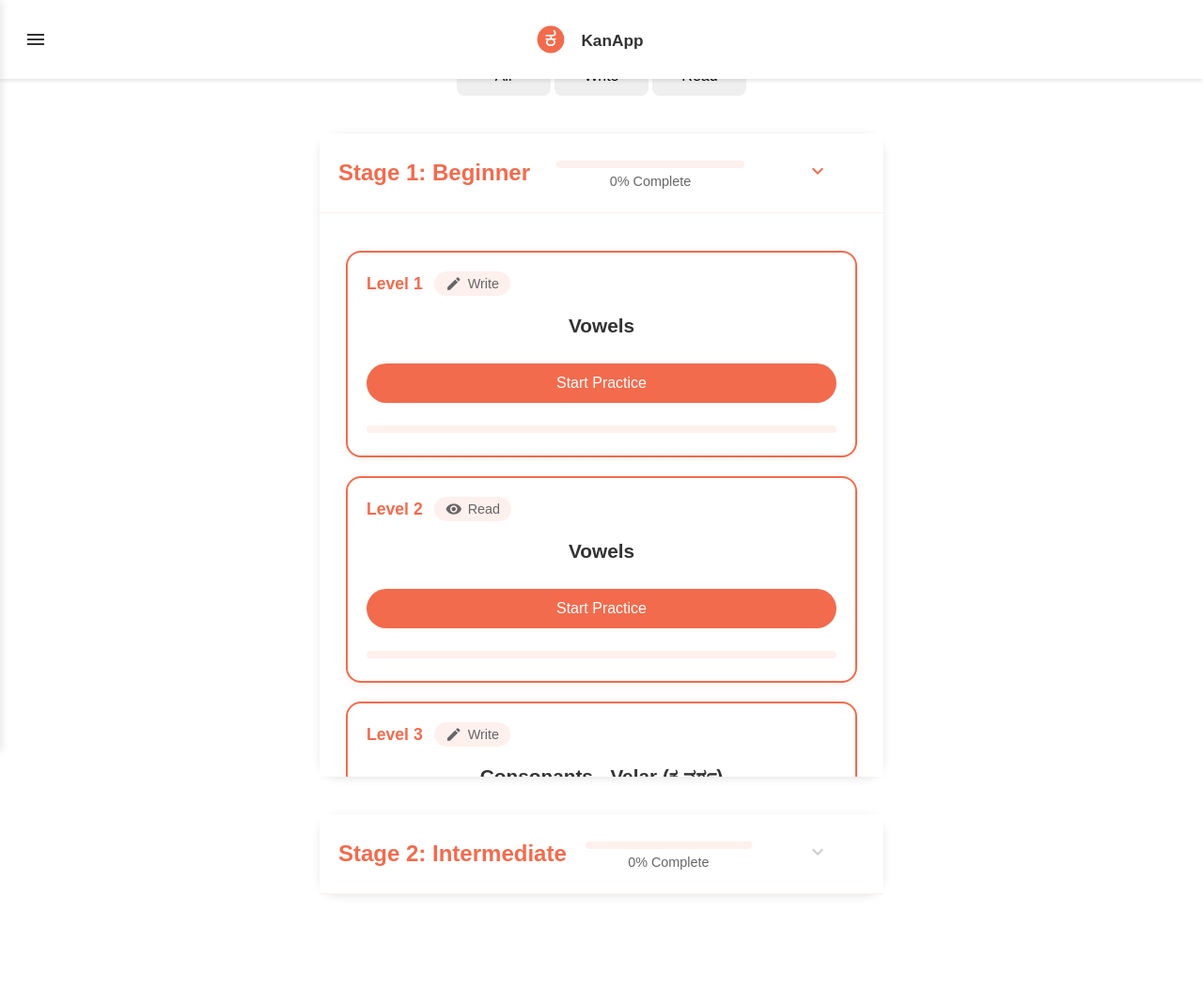
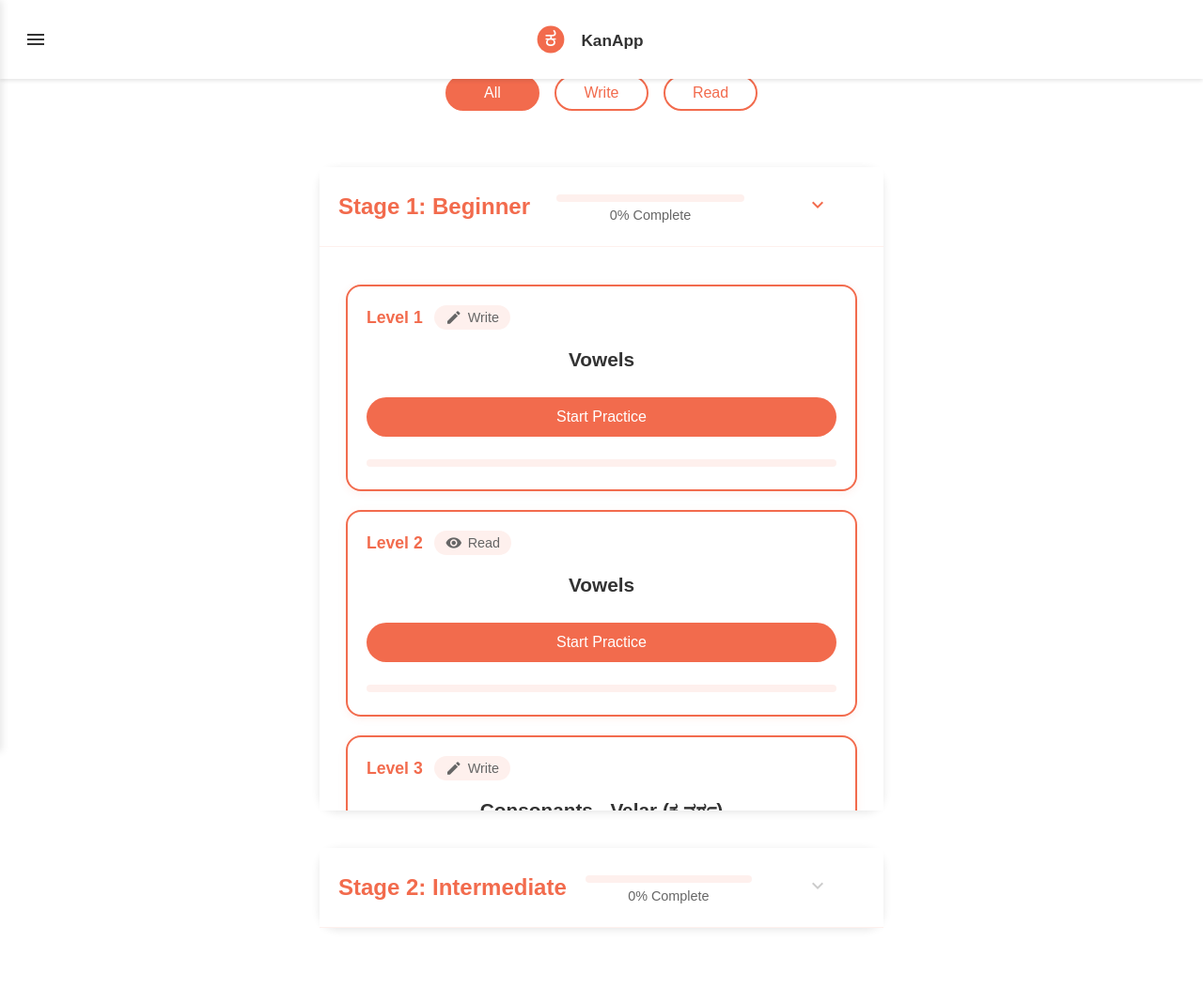
Before and after one commit to nakuljavali/kanapp, a website: page index.html in a window 1280 px wide. Shown: the whole page at 94% size. Drawn offline with Linux system fonts and the light colour scheme.

Commit message:
fix filter at homepage

```diff
--- a/script.js
+++ b/script.js
@@ -539,12 +539,12 @@ function initializeFilters() {
             const levelType = level.querySelector('.level-type');
             if (!levelType) return;
 
-            const levelMode = levelType.textContent.trim().toLowerCase();
+            const levelMode = levelType.textContent.toLowerCase();
 
-            if (mode === 'all' || levelMode.includes(mode)) {
-                level.classList.remove('hidden');
+            if (mode === 'all' || levelMode.includes(mode.toLowerCase())) {
+                level.style.display = '';
             } else {
-                level.classList.add('hidden');
+                level.style.display = 'none';
             }
         });
     }
@@ -557,13 +557,17 @@ function initializeFilters() {
             button.classList.add('active');
 
             // Get selected mode and filter
-            const selectedMode = button.dataset.mode;
+            const selectedMode = button.getAttribute('data-mode');
             filterLevels(selectedMode);
         });
     });
 
     // Initialize with 'all' filter
-    filterLevels('all');
+    const allButton = document.querySelector('.filter-button[data-mode="all"]');
+    if (allButton) {
+        allButton.classList.add('active');
+        filterLevels('all');
+    }
 }
 
 // Add stage management functions
--- a/styles.css
+++ b/styles.css
@@ -13,6 +13,7 @@ body {
     text-align: center;
     position: relative;
     min-height: 100vh;
+    padding-top: 100px; /* Increase container top padding */
 }
 
 h1 {
@@ -268,7 +269,7 @@ button:hover {
 
 /* Learning Tree Styles */
 .learning-tree {
-    padding: 40px 20px;
+    padding-top: 20px;
     position: relative;
     max-width: 600px;
     margin: 0 auto;
@@ -593,6 +594,46 @@ button:hover {
     box-shadow: 0 2px 4px rgba(0,0,0,0.1);
     z-index: 997;
     height: 60px;
+}
+
+/* Main container adjustments */
+.container {
+    padding-top: 120px; /* Increased padding to account for fixed top bar */
+    min-height: calc(100vh - 60px);
+    position: relative;
+    max-width: 800px;
+    margin: 0 auto;
+    text-align: center;
+}
+
+/* Filter bar positioning */
+.filter-bar {
+    position: relative;
+    display: flex;
+    justify-content: center;
+    gap: 1rem;
+    margin: 20px 0 40px 0;
+    padding: 0;
+}
+
+.filter-button {
+    padding: 0.5rem 1.5rem;
+    border: 2px solid #F26B4D;
+    border-radius: 20px;
+    background: transparent;
+    color: #F26B4D;
+    cursor: pointer;
+    transition: all 0.3s ease;
+}
+
+.filter-button.active {
+    background: #F26B4D;
+    color: white;
+}
+
+.filter-button:hover {
+    background: #F26B4D;
+    color: white;
 }
 
 /* Menu button styles */
```
